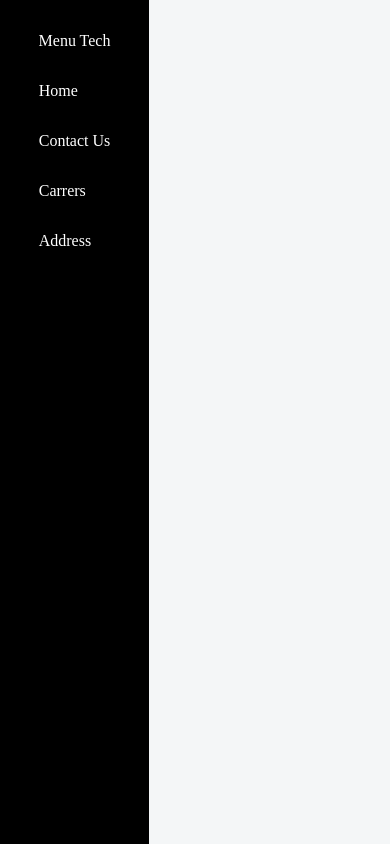
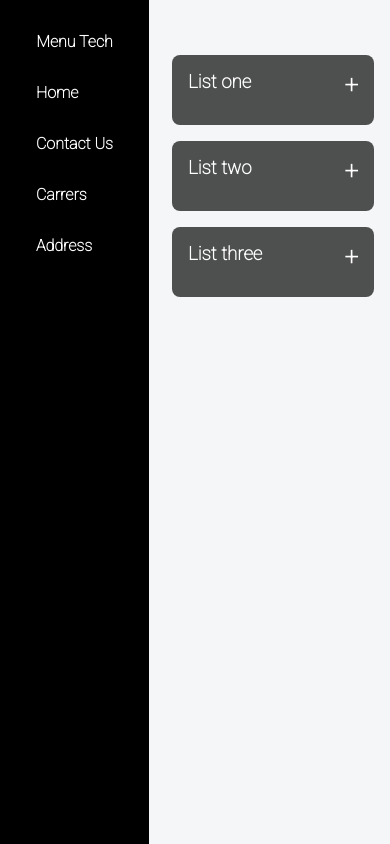
Before and after one commit to jogipr/simple-menu-vanila-yojx1i, a plain HTML site: page index.html in a window 390 px wide. Drawn offline with Linux system fonts and the light colour scheme; a web font is replaced by a local one.

Commit message:
added accordian

```diff
--- a/index.html
+++ b/index.html
@@ -1,7 +1,7 @@
 <html>
   <head>
     <meta charset="UTF-8" />
-    <script src="script.js"></script>
+
     <link rel="stylesheet" type="text/css" href="styles.css" />
   </head>
   <body>
@@ -14,5 +14,34 @@
         <li class="list">Address</li>
       </ul>
     </nav>
+    <div class="accordian-container">
+      <ul class="acc-list-container">
+        <li class="acc-list">
+          <h3 class="panel-header">
+            List one
+          </h1>
+          <p class="panel-content">
+            Lorem ipsum dolor sit amet, consectetur adipisicing elit. Excepturi magni voluptas quis atque accusantium, iusto autem dolorum est. Quisquam minima laborum eos dolores placeat hic vel odit illum consectetur amet!
+          </p>
+        </li>
+        <li class="acc-list">
+          <h3 class="panel-header">
+            List two
+          </h1>
+          <p class="panel-content">
+            Lorem ipsum dolor sit amet, consectetur adipisicing elit. Excepturi magni voluptas quis atque accusantium, iusto autem dolorum est. Quisquam minima laborum eos dolores placeat hic vel odit illum consectetur amet!
+          </p>
+        </li>
+        <li class="acc-list">
+          <h3 class="panel-header">
+            List three
+          </h1>
+          <p class="panel-content">
+            Lorem ipsum dolor sit amet, consectetur adipisicing elit. Excepturi magni voluptas quis atque accusantium, iusto autem dolorum est. Quisquam minima laborum eos dolores placeat hic vel odit illum consectetur amet!
+          </p>
+        </li>
+      </ul>
+      <script src="script.js"></script>
+    </div>
   </body>
 </html>
--- a/script.js
+++ b/script.js
@@ -1 +1,13 @@
-console.log('hello!')
+(function registerListenerToPanel(){
+    const list= document.getElementsByClassName("acc-list");
+    if(list){
+        for (let index = 0; index < list.length; index++) {
+            const element = list[index];
+            element.addEventListener("click",function(){
+               const panel= this.querySelector(".panel-content");
+               const panelHeight=panel.style.height=="0px" || panel.style.height=='';
+               panel.style.height=panelHeight?"80px":"0px";
+            })
+        }
+    }
+})();
--- a/styles.css
+++ b/styles.css
@@ -1,3 +1,4 @@
+@import url('https://fonts.googleapis.com/css2?family=Neonderthaw&family=Roboto+Serif:wght@300&family=Roboto:wght@100&display=swap');
 * {
   padding: 0px;
   margin: 0px;
@@ -5,6 +6,7 @@
 
 body {
   background: rgb(244, 246, 247);
+  font-family: 'Roboto', sans-serif;
 }
 
 .menu-container {
@@ -13,6 +15,7 @@ body {
   height: 2rem;
   padding: 1rem;
   align-items: center;
+  font-weight: 800;
 }
 
 .title{
@@ -35,6 +38,43 @@ body {
 
 }
 
+.accordian-container{
+  width: 80vw;
+  margin: auto;
+  margin-top: 10%;
+  font-weight: 100;
+}
+
+.acc-list-container{
+  list-style: none;
+  position: relative;
+}
+
+.acc-list{
+  margin: 1rem;
+  padding: 1rem;
+  background-color: #4e504f;
+  border-radius: 8px;
+  position: relative;
+  color: white;
+}
+
+.acc-list::after{
+  content: "+";
+  position: absolute;
+  right: 1rem;
+  top:1rem;
+  font-weight: bold;
+  font-size: 24px;
+  cursor: pointer;
+}
+
+.panel-content{
+  height: 0px;
+  overflow: hidden;
+  margin-top: 1rem;
+}
+
 @media only screen and (max-width: 600px) {
   .menu-container{
     flex-direction: column;
@@ -53,4 +93,10 @@ body {
     flex-direction: column;
     justify-content: flex-start;
   }
+  .accordian-container{
+    margin-left: 40vw;
+  }
+  body{
+    display: flex;
+  }
 }
```
